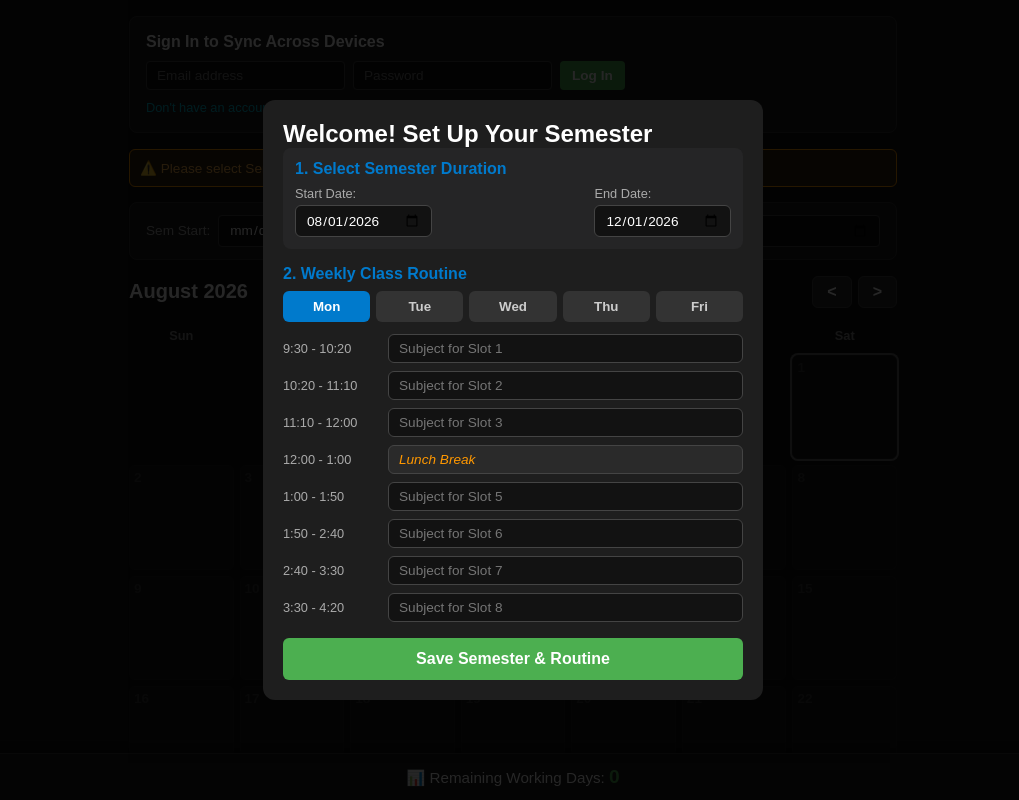
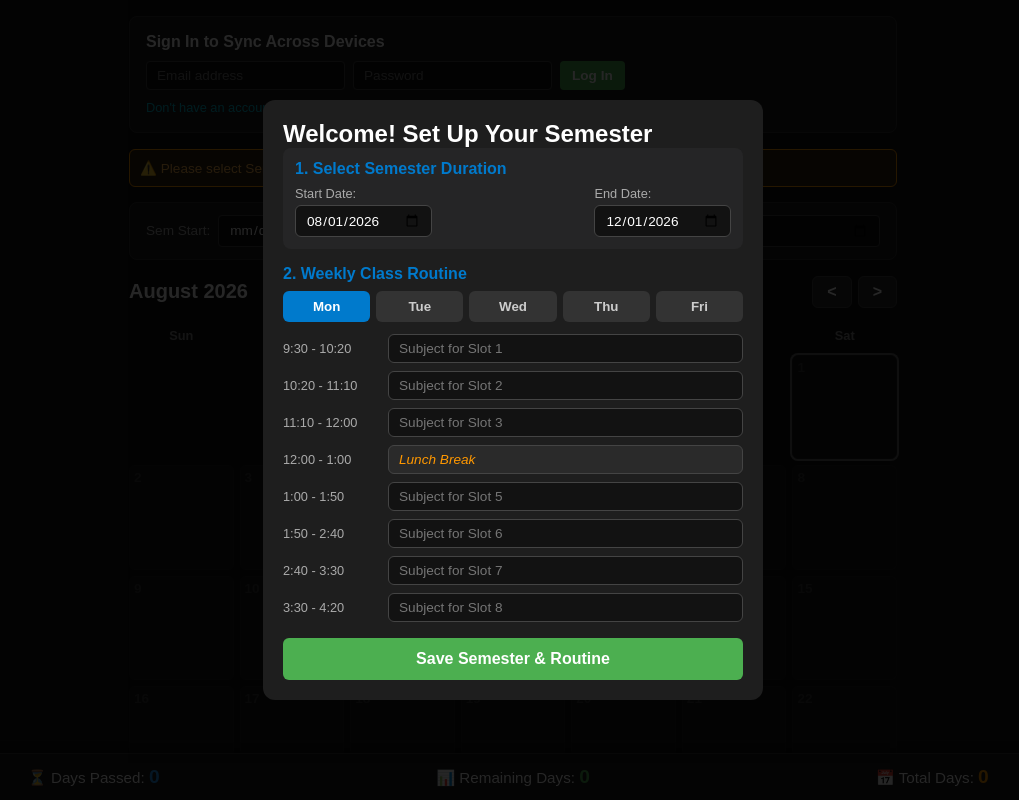
Before and after one commit to trevor13march-lab/attendance-calendar, a React (Vite) app: page / in a window 1280 px wide. Shown: the top 800 px of the page, without its empty margins (127-1146 px from the left). Built offline with nearby package versions, Linux system fonts and the light colour scheme.

Commit message:
Fix calendar working days calculation and center footer counters

```diff
--- a/src/pages/CalendarPage.css
+++ b/src/pages/CalendarPage.css
@@ -229,3 +229,23 @@
   display: block;
   margin-top: 2px;
 }
+.sticky-footer {
+  position: fixed;
+  bottom: 0;
+  left: 0;
+  width: 100%;
+  display: flex;
+  justify: space-evenly;
+  align-items: center;
+  background-color: #181818;
+  border-top: 1px solid #333;
+  padding: 12px 0;
+  z-index: 1000;
+}
+
+.sticky-footer > span,
+.sticky-footer > div {
+  flex: 1;
+  text-align: center;
+  font-size: 0.95rem;
+}
--- a/src/pages/CalendarPage.jsx
+++ b/src/pages/CalendarPage.jsx
@@ -177,6 +177,67 @@ export default function CalendarPage() {
     }
   };
 
+  // Calculations
+  const calculateTotalWorkingDays = () => {
+    if (!data.semester?.startDate || !data.semester?.endDate) return 0;
+
+    const [sY, sM, sD] = data.semester.startDate.split('-').map(Number);
+    const [eY, eM, eD] = data.semester.endDate.split('-').map(Number);
+
+    const semStart = new Date(sY, sM - 1, sD);
+    const semEnd = new Date(eY, eM - 1, eD);
+
+    let current = new Date(semStart);
+    let count = 0;
+
+    while (current <= semEnd) {
+      const dateStr = formatDateStr(current);
+      const dayOfWeek = current.getDay();
+      const override = data.overrides ? data.overrides[dateStr] : null;
+
+      if (override) {
+        if (override.status === 'WORKING') count++;
+      } else {
+        if (dayOfWeek >= 1 && dayOfWeek <= 5) count++;
+      }
+      current.setDate(current.getDate() + 1);
+    }
+    return count;
+  };
+
+  const calculatePassedWorkingDays = () => {
+    if (!data.semester?.startDate || !data.semester?.endDate) return 0;
+
+    const [sY, sM, sD] = data.semester.startDate.split('-').map(Number);
+    const [eY, eM, eD] = data.semester.endDate.split('-').map(Number);
+
+    const semStart = new Date(sY, sM - 1, sD);
+    const semEnd = new Date(eY, eM - 1, eD);
+
+    const today = new Date();
+    today.setHours(0, 0, 0, 0);
+
+    if (today < semStart) return 0;
+
+    let current = new Date(semStart);
+    const limitDate = today <= semEnd ? new Date(today.getTime() - 86400000) : semEnd;
+    let count = 0;
+
+    while (current <= limitDate) {
+      const dateStr = formatDateStr(current);
+      const dayOfWeek = current.getDay();
+      const override = data.overrides ? data.overrides[dateStr] : null;
+
+      if (override) {
+        if (override.status === 'WORKING') count++;
+      } else {
+        if (dayOfWeek >= 1 && dayOfWeek <= 5) count++;
+      }
+      current.setDate(current.getDate() + 1);
+    }
+    return count;
+  };
+
   const calculateRemainingWorkingDays = () => {
     if (!data.semester?.startDate || !data.semester?.endDate) return 0;
 
@@ -241,7 +302,7 @@ export default function CalendarPage() {
   const isToday = (dateStr) => formatDateStr(new Date()) === dateStr;
 
   return (
-    <div className="calendar-container">
+    <div className="calendar-container" style={{ paddingBottom: '70px' }}>
       <AuthModal user={user} />
 
       {/* Semester Prompt */}
@@ -351,9 +412,17 @@ export default function CalendarPage() {
         })}
       </div>
 
-      {/* Floating Working Days Counter */}
-      <div className="sticky-footer">
-        <span>📊 Remaining Working Days: <strong style={{ color: '#4CAF50', fontSize: '1.2rem' }}>{calculateRemainingWorkingDays()}</strong></span>
+      {/* Floating Working Days Counter Footer */}
+      <div className="sticky-footer" style={{
+        display: 'flex',
+        justify: 'space-around',
+        alignItems: 'center',
+        gap: '10px',
+        padding: '12px 16px'
+      }}>
+        <span>⏳ Days Passed: <strong style={{ color: '#2196F3', fontSize: '1.2rem' }}>{calculatePassedWorkingDays()}</strong></span>
+        <span>📊 Remaining Days: <strong style={{ color: '#4CAF50', fontSize: '1.2rem' }}>{calculateRemainingWorkingDays()}</strong></span>
+        <span>📅 Total Days: <strong style={{ color: '#ff9800', fontSize: '1.2rem' }}>{calculateTotalWorkingDays()}</strong></span>
       </div>
 
       {/* Status Selection Modal */}
```
